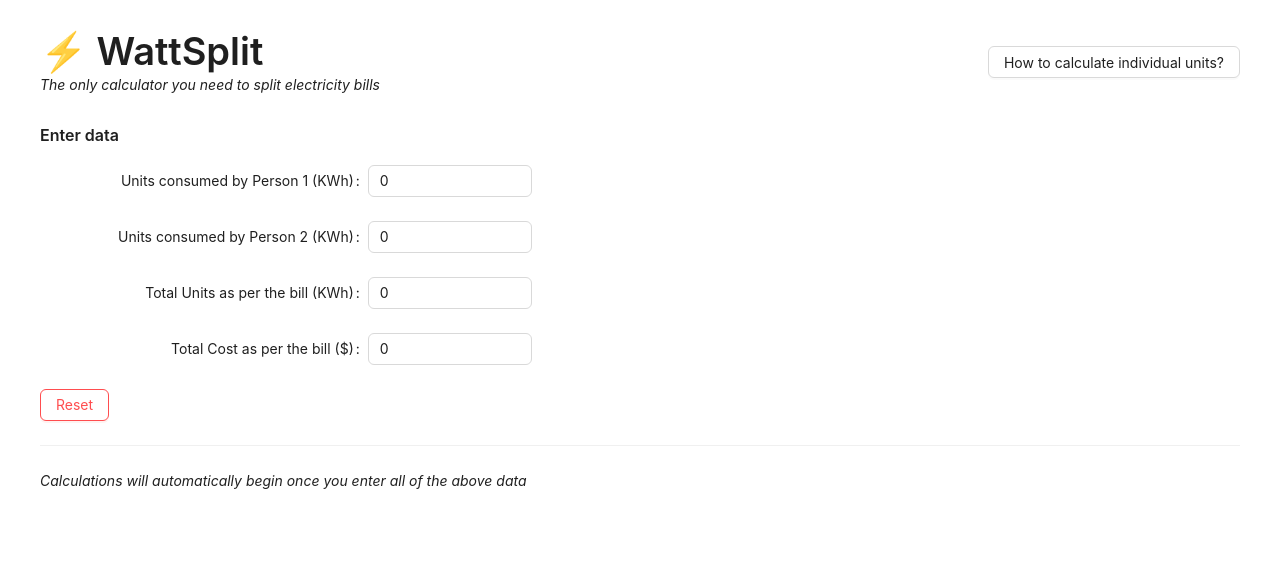
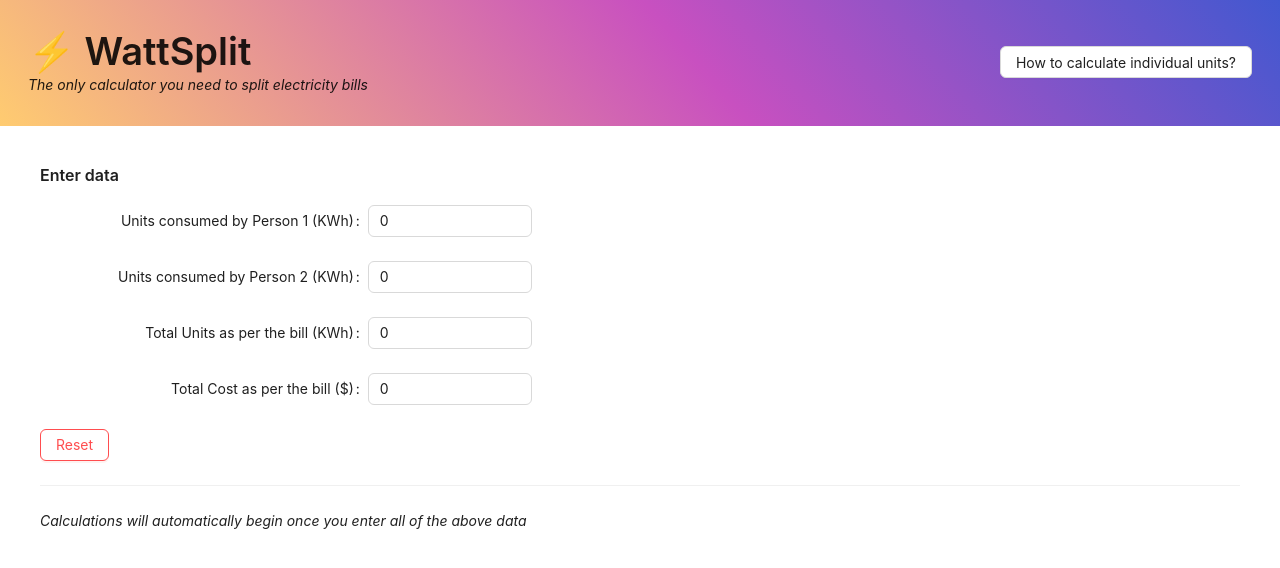
Before and after one commit to anushibin007/eb-splitter, a React (Vite) app: page / in a window 1280 px wide. Shown: the top 568 px of the page. Built offline with nearby package versions, Linux system fonts and the light colour scheme.

Commit message:
💄 Added a separate color for the header

```diff
--- /dev/null
+++ b/src/App.css
@@ -0,0 +1,4 @@
+.header-bg {
+	background-color: #4158d0;
+	background-image: linear-gradient(229deg, #4158d0 0%, #c850c0 46%, #ffcc70 100%);
+}
--- a/src/App.jsx
+++ b/src/App.jsx
@@ -1,9 +1,11 @@
 import Body from "./components/Body";
 import Header from "./components/Header";
+import "./App.css";
 
 function App() {
 	return (
 		<>
+			<Header />
 			<div
 				id="container"
 				style={{
@@ -12,7 +14,6 @@ function App() {
 					padding: "20px",
 				}}
 			>
-				<Header />
 				<Body />
 			</div>
 		</>
--- a/src/components/Header.jsx
+++ b/src/components/Header.jsx
@@ -6,8 +6,13 @@ const { Title, Text } = Typography;
 export default function Header() {
 	const [isHelpModalOpen, setIsHelpModalOpen] = useState(false);
 	return (
-		<>
-			<Row align="middle" justify="space-between" gutter={[16, 16]}>
+		<div className="header-bg" style={{ margin: "-10px" }}>
+			<Row
+				align="middle"
+				justify="space-between"
+				gutter={[16, 16]}
+				style={{ padding: "30px" }}
+			>
 				<Col>
 					<Title style={{ margin: "0px" }}>⚡️ WattSplit</Title>
 					<Text italic>The only calculator you need to split electricity bills</Text>
@@ -19,6 +24,6 @@ export default function Header() {
 				</Col>
 			</Row>
 			<HelpModal isModalOpen={isHelpModalOpen} setIsModalOpen={setIsHelpModalOpen} />
-		</>
+		</div>
 	);
 }
```
